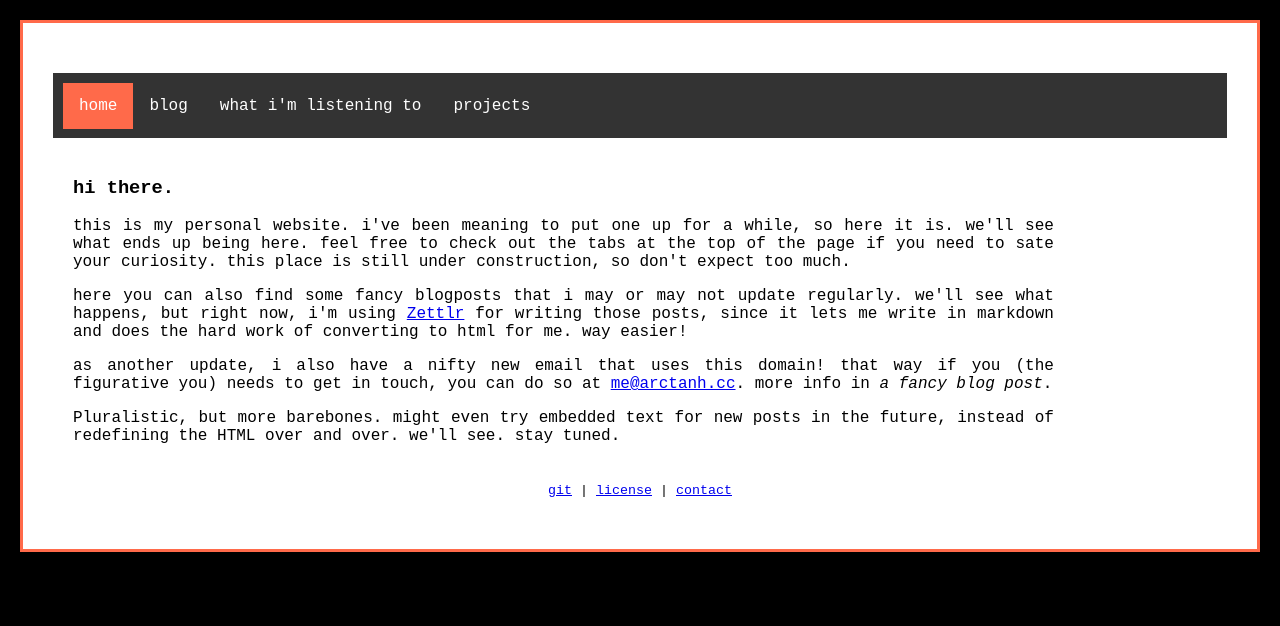
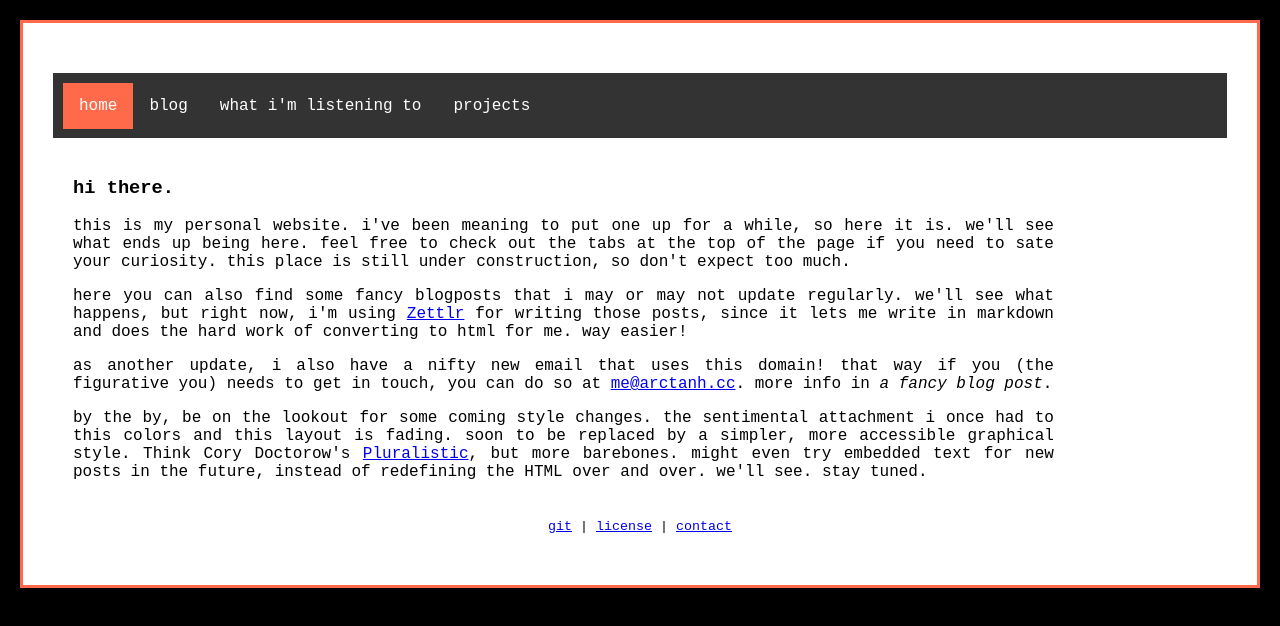
Before and after one commit to Sipesy/arctanh.cc, a plain HTML site: page index.html in a window 1280 px wide. Drawn offline with Linux system fonts and the light colour scheme.

Commit message:
forgot a <p></p> set, whoops!

```diff
--- a/index.html
+++ b/index.html
@@ -23,7 +23,7 @@
 				<p style="text-align: justify">this is my personal website. i've been meaning to put one up for a while, so here it is. we'll see what ends up being here. feel free to check out the tabs at the top of the page if you need to sate your curiosity. this place is still under construction, so don't expect too much.</p>
 				<p style="text-align: justify">here you can also find some fancy blogposts that i may or may not update regularly. we'll see what happens, but right now, i'm using <a href="https://github.com/Zettlr/Zettlr">Zettlr</a> for writing those posts, since it lets me write in markdown and does the hard work of converting to html for me. way easier!</p>
 				<p style="text-align: justify">as another update, i also have a nifty new email that uses this domain! that way if you (the figurative you) needs to get in touch, you can do so at <a href="mailto://me@arctanh.cc">me@arctanh.cc</a>. more info in <i>a fancy blog post</i>.</p>
-				<p style="text-align: justify;" by the by, be on the lookout for some coming style changes. the sentimental attachment i once had to this colors and this layout is fading. soon to be replaced by a simpler, more accessible graphical style. Think Cory Doctorow's <a href="https://pluralistic.net/">Pluralistic</a>, but more barebones. might even try embedded text for new posts in the future, instead of redefining the HTML over and over. we'll see. stay tuned.
+				<p style="text-align: justify;">by the by, be on the lookout for some coming style changes. the sentimental attachment i once had to this colors and this layout is fading. soon to be replaced by a simpler, more accessible graphical style. Think Cory Doctorow's <a href="https://pluralistic.net/">Pluralistic</a>, but more barebones. might even try embedded text for new posts in the future, instead of redefining the HTML over and over. we'll see. stay tuned.</p>
 			</article>
 		</section>
 		<footer>
```
